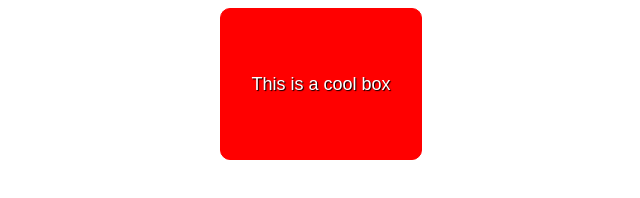
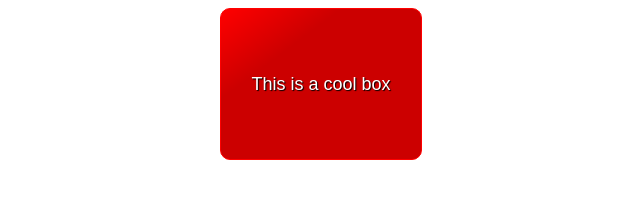
Before and after one commit to Raieddamra1/Raieddamra1.github.io, a plain HTML site: page lab3/part2/index.html in a window 1280 px wide. Shown: the whole page, without its empty margins (319-959 px from the left). Drawn offline with Linux system fonts and the light colour scheme.

```diff
--- a/lab3/part2/part2.css
+++ b/lab3/part2/part2.css
@@ -22,5 +22,13 @@ html {
     border: 1px solid red;
     background-color: red;
     background-image: linear-gradient(
-
-}
+        to bottom right,
+        transparent 0%,
+        rgba(0, 0, 0, 0.2) 30%,
+        rgba(0, 0, 0, 0.2) 100%
+            );
+    box-shadow:
+        2px 2px 5px rgba(0, 0, 0, 0.3),
+        inset 1px 1px 3px rgba(255, 255, 255,0.3),
+        inset 2px 2px 5px rgba(0, 0, 0, 0.3,);
+    }
```
Also changed, not shown: index.html (+3 -3 lines).
